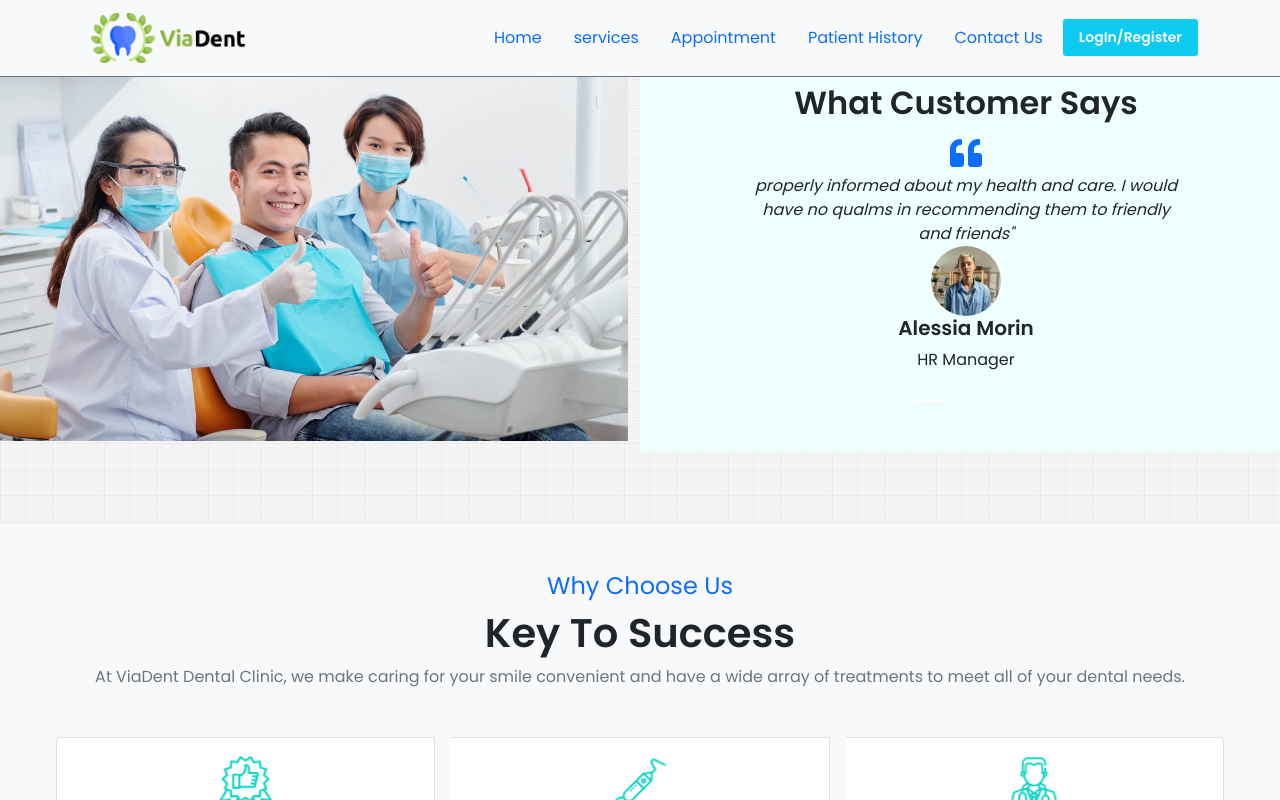
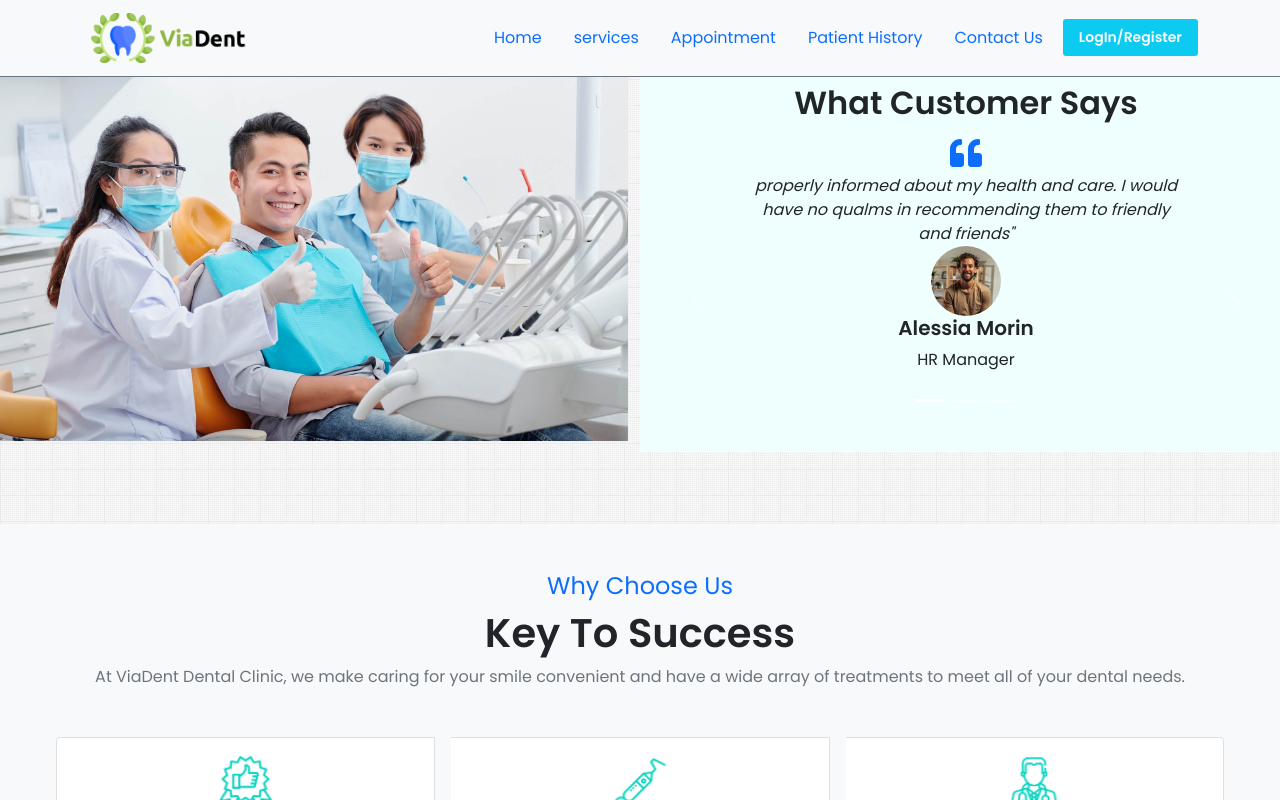
Before and after one commit to CoderMahabub/viadent-dental-clinic, a React (Create React App) app: page / in a window 1280 px wide. Both pictures are taken after a click on the button 930 px from the left and 2011 px from the top of the page. Shown: the part 1611-2411 px from the top of the page. Built offline with nearby package versions, Linux system fonts and the light colour scheme; no server answers.

Commit message:
Finalized

```diff
--- a/src/components/CustomerReview/CustomerReview.js
+++ b/src/components/CustomerReview/CustomerReview.js
@@ -33,7 +33,7 @@ const CustomerReview = () => {
                             <Carousel.Caption className="text-dark">
                                 <i>"Hospital staff are friendly and ensure that I am properly informed about my health and care. I would have no qualms in recommending them to friendly and friends"</i>
                                 <br />
-                                <img className="pro-img" src={Alessia} alt="" />
+                                <img className="pro-img" src={Dwayne} alt="" />
                                 <h5 className="fw-bold">Alessia Morin</h5>
                                 <p>HR Manager</p>
                             </Carousel.Caption>
@@ -63,7 +63,7 @@ const CustomerReview = () => {
                             <Carousel.Caption className="text-dark">
                                 <i>"Wonderful experience with (Clinic name). Dr. (Name) was a wonderful surgeon, and the staff was always helpful and kind. They ensured I had a smooth prep, surgery, and follow-up."</i>
                                 <br />
-                                <img className="pro-img" src={Alessia} alt="" />
+                                <img className="pro-img" src={Oliver} alt="" />
                                 <h5 className="fw-bold">Oliver Gomez</h5>
                                 <p>SEO & Manager</p>
                             </Carousel.Caption>
```
